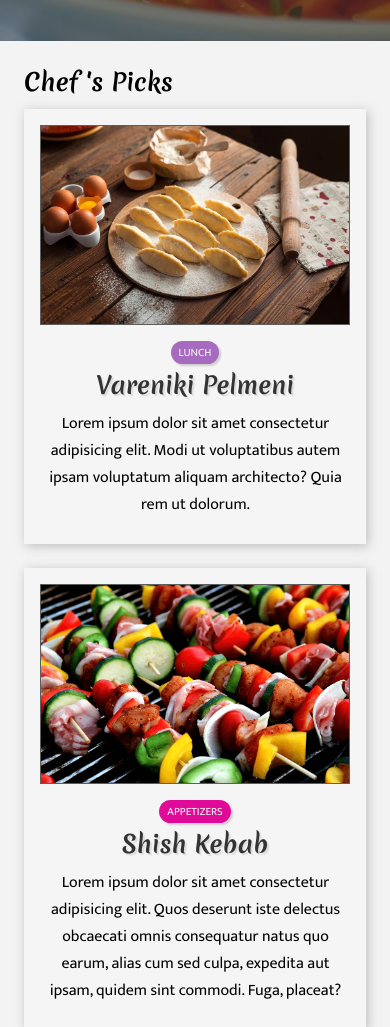
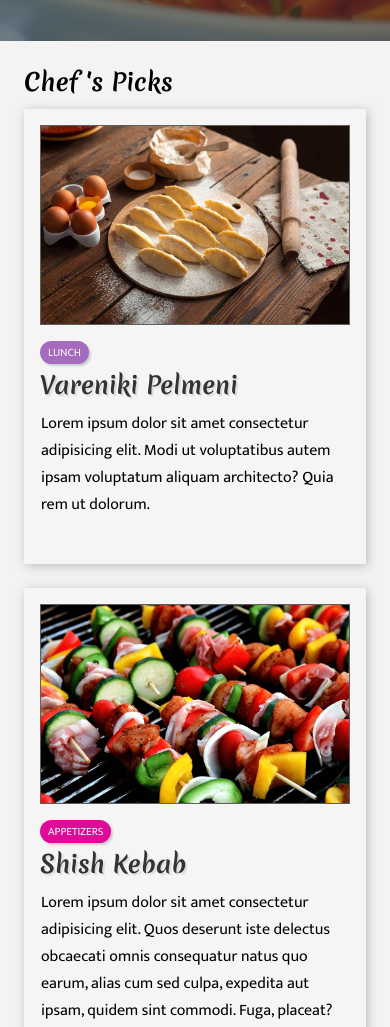
Before and after one commit to vj4vivek/vj4vivek.github.io, a plain HTML site: page index.html in a window 390 px wide. Shown: the part 719-1746 px from the top of the page. Drawn offline with Linux system fonts and the light colour scheme.

Commit message:
Cosmetic card fix

```diff
--- a/css/mobile.css
+++ b/css/mobile.css
@@ -6,8 +6,9 @@
 }
 
 /* Utilities */
-.card {
-    text-align: center;
+.card p,
+.card ul {
+    margin-bottom: 30px;
 }
 
 /* Navbar */
--- a/css/utilities.css
+++ b/css/utilities.css
@@ -129,6 +129,7 @@
     height: 100%;
     object-fit: cover;
 }
+
 /* Article Utilities */
 .meta {
     background-color: var(--light-grey);
```
